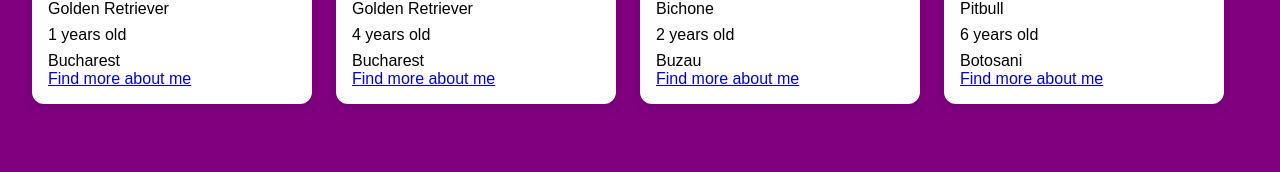
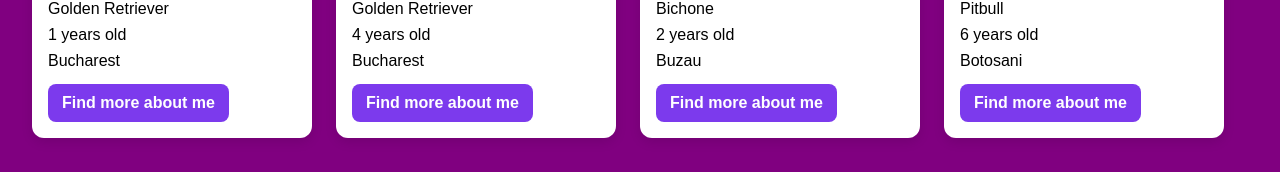
Before and after one commit to ClaudiuCiuca/PawAdopt, a React (Vite) app: page /dogs in a window 1280 px wide. Shown: the part 400-572 px from the top of the page. Built offline with nearby package versions, Linux system fonts and the light colour scheme; data requests are answered from the project's data file.

Commit message:
Edit find more about me button

```diff
--- a/src/components/DogCard.tsx
+++ b/src/components/DogCard.tsx
@@ -1,4 +1,4 @@
-import type { Dog } from "../types/dog.ts"
+import type { Dog } from "../types/Dog.ts"
 import "../styles/dogcard.css";
 import { Link } from "react-router-dom";
 
@@ -10,12 +10,12 @@ type DogCardProps = {
 function DogCard({ dog }: DogCardProps) {
     return (
         <div className="dog-card">
-            <img src={dog.image} alt={dog.name} width="250px"></img>
+            <Link to={`/dogs/${dog.id}`}><img src={dog.image} alt={dog.name} width="250px"></img></Link>
             <h2>{dog.name}</h2>
             <p>{dog.breed}</p>
             <p>{dog.age} years old</p>
             <p>{dog.location}</p>
-            <Link to={`/dogs/${dog.id}`}> Find more about me</Link>
+            <Link to={`/dogs/${dog.id}`} className="details-button"> Find more about me</Link>
         </div>
     );
 }
--- a/src/pages/Dogs.tsx
+++ b/src/pages/Dogs.tsx
@@ -1,5 +1,5 @@
 import { useEffect, useState } from "react";
-import type { Dog } from "../types/dog.ts";
+import type { Dog } from "../types/Dog.ts";
 import DogCard from "../components/DogCard";
 import "../styles/dog.css"
 
--- a/src/styles/dogcard.css
+++ b/src/styles/dogcard.css
@@ -22,3 +22,18 @@
 .dog-card p {
   margin-top: 8px;
 }
+
+.details-button {
+  display: inline-block;
+  margin-top: 14px;
+  padding: 10px 14px;
+  border-radius: 8px;
+  background-color: #7c3aed;
+  color: white;
+  text-decoration: none;
+  font-weight: bold;
+}
+
+.details-button:hover {
+  background-color: #5b21b6;
+}
```
